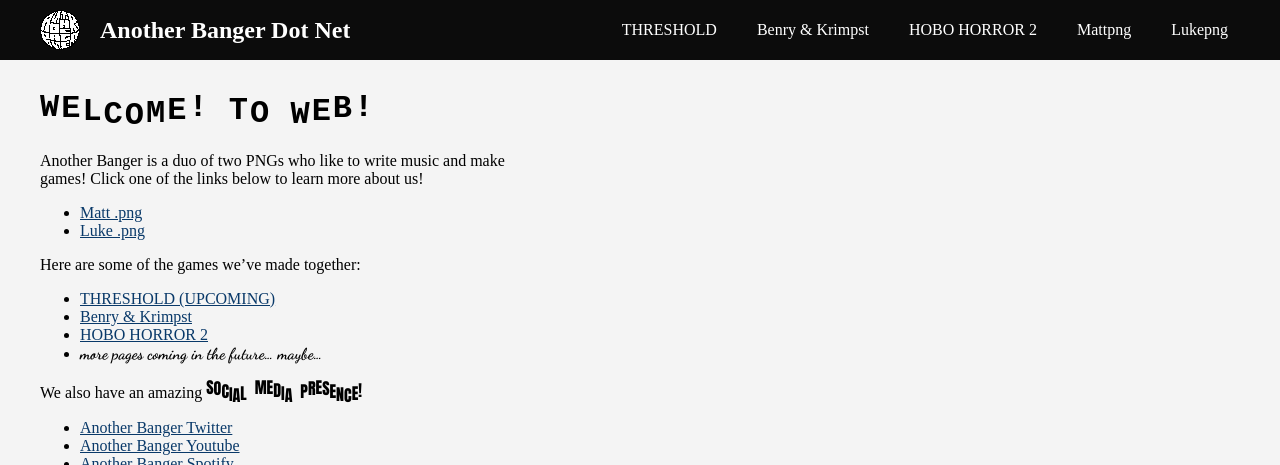
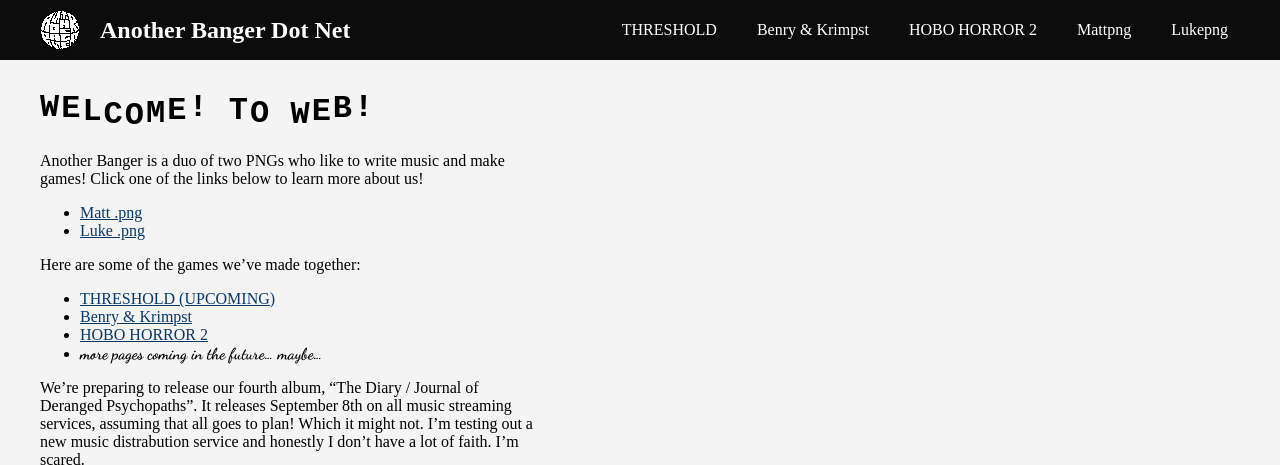
Before and after one commit to VasqCo/anotherbanger, a Jekyll site: the page built from index.markdown, in a window 1280 px wide and 1183 px high. Shown: the top 465 px of the window. Built offline with Jekyll 4.4.1, drawn with Linux system fonts in a browser that asks for light colours; some web fonts are replaced; grey boxes are pictures that could not be loaded.

Commit message:
Add album announcement and cover image
Announces the upcoming release of 'The Diary / Journal of Deranged Psychopaths'

```diff
--- a/index.markdown
+++ b/index.markdown
@@ -17,6 +17,10 @@ Here are some of the games we've made together:
 * [HOBO HORROR 2]({{ '/hobohorror2/' | relative_url }})
 * <span style="font-family: 'Dancing Script', cursive; font-weight:700;">more pages coming in the future... maybe...</span>
 
+We're preparing to release our fourth album, "The Diary / Journal of Deranged Psychopaths". It releases September 8th on all music streaming services, assuming that all goes to plan! Which it might not. I'm testing out a new music distrabution service and honestly I don't have a lot of faith. I'm scared.
+
+![The Diary / Journal of Deranged Psychopaths album cover](Sebastian.png)
+
 We also have an amazing <span style="font-family: 'Anton', 'Impact', serif;" class="wave">SOCIAL MEDIA PRESENCE!</span>
 
 * [Another Banger Twitter](https://x.com/_anotherbanger_)
```
Also changed, not shown: 1 other file.
